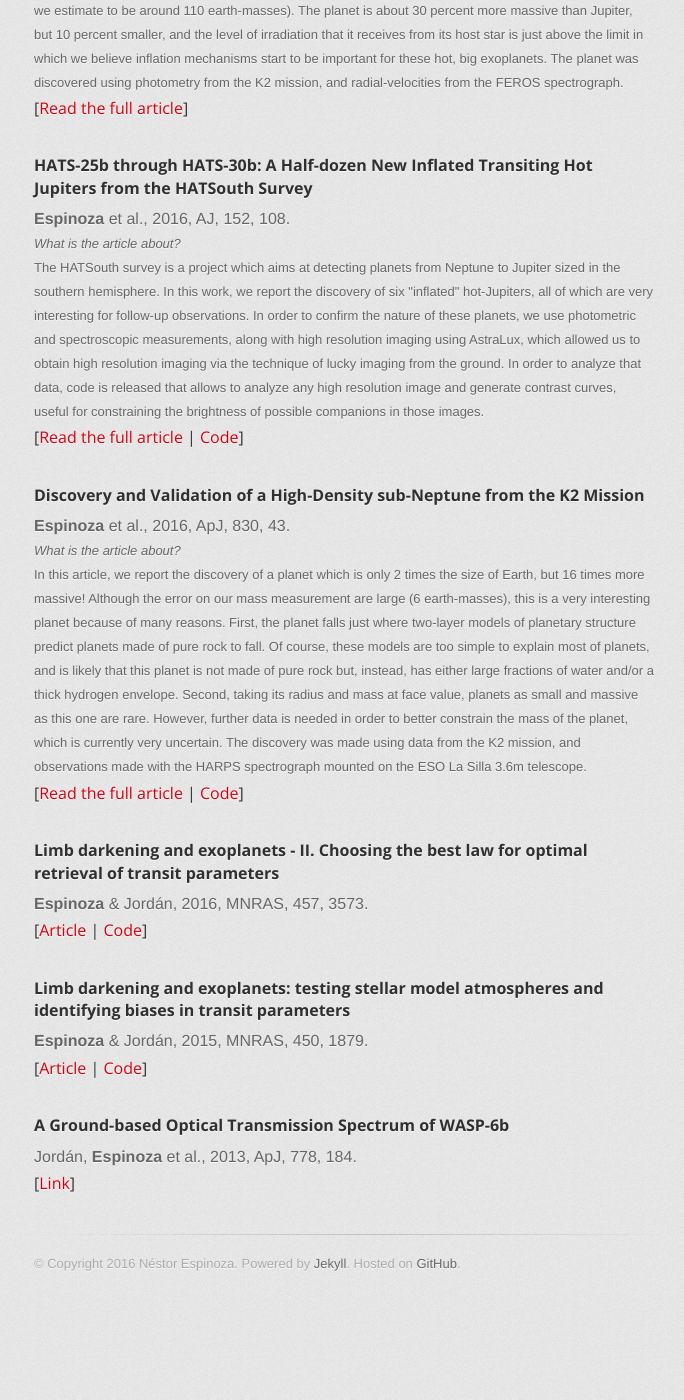
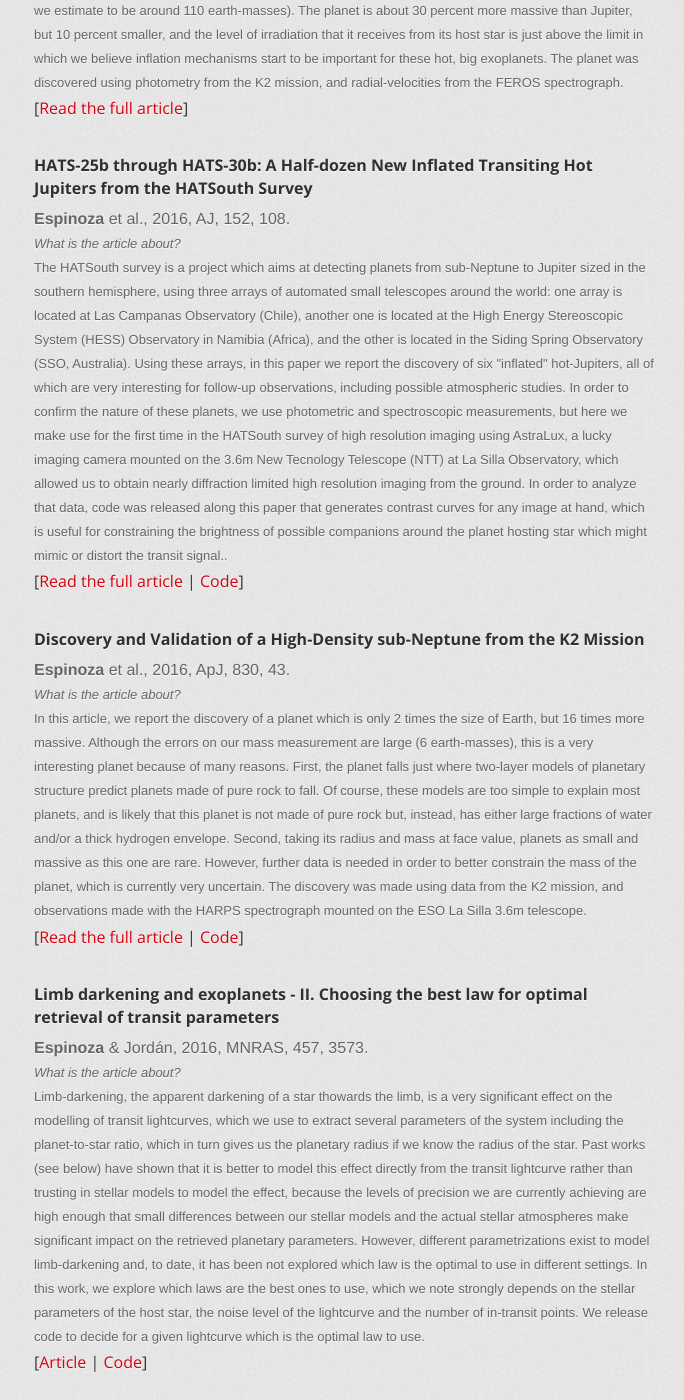
Before and after one commit to cphyc/cphyc.github.io, a Jekyll site: the page built from publications/index.html, in a window 1280 px wide and 1400 px high, scrolled down 1340 px. Shown: the whole window, without its empty margins (296-980 px from the left). Built offline with Jekyll 4.4.1, drawn with Linux system fonts in a browser that asks for light colours; before the commit the page ends 2644 px from its top, so only the background shows below that; some of the changed text lies outside the part shown.

Commit message:
Added final explainations.

```diff
--- a/publications/index.html
+++ b/publications/index.html
@@ -59,12 +59,16 @@ Here is a list of selected publications that best represent my current research
     <h4><b>HATS-25b through HATS-30b: A Half-dozen New Inflated Transiting Hot Jupiters from the HATSouth Survey</b></h4>
     <b>Espinoza</b> et al., 2016, AJ, 152, 108.<br>
     <font size="2" align="justify"><i>What is the article about?</i> <br>
-    The HATSouth survey is a project which aims at detecting planets from Neptune to Jupiter sized in the southern hemisphere.
-    In this work, we report the discovery of six "inflated" hot-Jupiters, all of which are very interesting for follow-up observations.
-    In order to confirm the nature of these planets, we use photometric and spectroscopic measurements, along with high resolution imaging
-    using AstraLux, which allowed us to obtain high resolution imaging via the technique of lucky imaging from the ground. In order to analyze
-    that data, code is released that allows to analyze any high resolution image and generate contrast curves, useful for constraining the
-    brightness of possible companions in those images.
+    The HATSouth survey is a project which aims at detecting planets from sub-Neptune to Jupiter sized in the southern hemisphere, using
+    three arrays of automated small telescopes around the world: one array is located at Las Campanas Observatory (Chile), another one
+    is located at the High Energy Stereoscopic System (HESS) Observatory in Namibia (Africa), and the other is located in the Siding
+    Spring Observatory (SSO, Australia). Using these arrays, in this paper we report the discovery of six "inflated" hot-Jupiters, all
+    of which are very interesting for follow-up observations, including possible atmospheric studies. In order to confirm the nature of these
+    planets, we use photometric and spectroscopic measurements, but here we make use for the first time in the HATSouth survey of high resolution
+    imaging using AstraLux, a lucky imaging camera mounted on the 3.6m New Tecnology Telescope (NTT) at La Silla Observatory, which allowed us to
+    obtain nearly diffraction limited high resolution imaging from the ground. In order to analyze that data, code was released along this paper
+    that generates contrast curves for any image at hand, which is useful for constraining the brightness of possible companions around the planet
+    hosting star which might mimic or distort the transit signal..
     </font>
     <h5>[<a href="http://adsabs.harvard.edu/abs/2016arXiv160600023E" target="_blank">Read the full article</a> | <a href="https://github.com/nespinoza/luckyimg-reduction" target="_blank">Code</a>]</h5>
   </div>
@@ -73,10 +77,10 @@ Here is a list of selected publications that best represent my current research
     <h4><b>Discovery and Validation of a High-Density sub-Neptune from the K2 Mission</b></h4>
     <b>Espinoza</b> et al., 2016, ApJ, 830, 43.<br>
     <font size="2" align="justify"><i>What is the article about?</i> <br>
-    In this article, we report the discovery of a planet which is only 2 times the size of Earth, but 16 times more massive! Although the
-    error on our mass measurement are large (6 earth-masses), this is a very interesting planet because of many reasons. First, the planet
+    In this article, we report the discovery of a planet which is only 2 times the size of Earth, but 16 times more massive. Although the
+    errors on our mass measurement are large (6 earth-masses), this is a very interesting planet because of many reasons. First, the planet
     falls just where two-layer models of planetary structure predict planets made of pure rock to fall. Of course, these models are too simple
-    to explain most of planets, and is likely that this planet is not made of pure rock but, instead, has either large fractions of water and/or
+    to explain most planets, and is likely that this planet is not made of pure rock but, instead, has either large fractions of water and/or
     a thick hydrogen envelope. Second, taking its radius and mass at face value, planets as small and massive as this one are rare. However,
     further data is needed in order to better constrain the mass of the planet, which is currently very uncertain. The discovery was made using
     data from the K2 mission, and observations made with the HARPS spectrograph mounted on the ESO La Silla 3.6m telescope.
@@ -87,18 +91,48 @@ Here is a list of selected publications that best represent my current research
   <div class="job">
     <h4><b>Limb darkening and exoplanets - II. Choosing the best law for optimal retrieval of transit parameters</b></h4>
     <b>Espinoza</b> & Jordán, 2016, MNRAS, 457, 3573.
+<br>
+    <font size="2" align="justify"><i>What is the article about?</i> <br>
+    Limb-darkening, the apparent darkening of a star thowards the limb, is a very significant effect on the modelling of transit lightcurves,
+    which we use to extract several parameters of the system including the planet-to-star ratio, which in turn gives us the planetary radius
+    if we know the radius of the star. Past works (see below) have shown that it is better to model this effect directly from the transit lightcurve
+    rather than trusting in stellar models to model the effect, because the levels of precision we are currently achieving are high enough that
+    small differences between our stellar models and the actual stellar atmospheres make significant impact on the retrieved planetary parameters.
+    However, different parametrizations exist to model limb-darkening and, to date, it has been not explored which law is the optimal to use in
+    different settings. In this work, we explore which laws are the best ones to use, which we note strongly depends on the stellar parameters of the
+    host star, the noise level of the lightcurve and the number of in-transit points. We release code to decide for a given lightcurve which is the
+    optimal law to use.
+    </font>
     <h5>[<a href="http://adsabs.harvard.edu/abs/2016MNRAS.457.3573E" target="_blank">Article</a> | <a href="https://github.com/nespinoza/ld-exosim" target="_blank">Code</a>]</h5>
   </div>
   <br>
   <div class="job">
     <h4><b>Limb darkening and exoplanets: testing stellar model atmospheres and identifying biases in transit parameters</b></h4>
-    <b>Espinoza</b> & Jordán, 2015, MNRAS, 450, 1879.
+    <b>Espinoza</b> & Jordán, 2015, MNRAS, 450, 1879. <br>
+    Limb-darkening, the apparent darkening of a star thowards the limb, is an evident effect observed in transit lightcurves, which are distorted
+    because of it. A failure in modelling this effect, thus, might introduce biases, which have not been studied in detail. Here, we
+    ask whether (1) we understand this effect well enough, and (2) whether it matters that we do at the precision level we are currently working
+    with. Here we revised how limb-darkening is actually calculated from stellar atmosphere models, and find several inconsistencies both
+    theoretical (i.e., how models are interpreted) and technical (i.e., how models are actually handled). On top of this, even correcting them
+    stellar models are not up for the challenge. We conclude this by comparing limb-darkening coefficients extracted directly from Kepler
+    high-precision lightcurves to the expectations from model atmospheres, where we observed there are significant biases between them. This
+    answered the first question: no, we don't understand limb-darkening well enough. The second question is answered via simulations, and it is
+    proven that it does matter given our current high precision photometric measurements.
+    </font>
+
     <h5>[<a href="http://adsabs.harvard.edu/abs/2015MNRAS.450.1879E" target="_blank">Article</a> | <a href="https://github.com/nespinoza/limb-darkening" target="_blank">Code</a>]</h5>
   </div>
   <br>
   <div class="job">
     <h4><b>A Ground-based Optical Transmission Spectrum of WASP-6b</b></h4>
-    Jordán, <b>Espinoza</b> et al., 2013, ApJ, 778, 184.
+    Jordán, <b>Espinoza</b> et al., 2013, ApJ, 778, 184. <br>
+    <font size="2" align="justify"><i>What is the article about?</i> <br>
+       In this work, we used Magellan/IMACS for the first time in order to study the atmosphere of the
+       exoplanet WASP-6b, via the technique of transmission spectroscopy, validating this instrument as capable of
+       performing these high-precision spectrophotometric measurements at optical wavelengths. We found that the longer the wavelength is,
+       the smaller the observed radius of the planet was, which is a signature that hazes in the atmosphere of the exoplanet
+       can give rise to.
+    </font>
     <h5>[<a href="http://adsabs.harvard.edu/abs/2013ApJ...778..184J" target="_blank">Link</a>]</h5>
   </div>
 </section>
```
